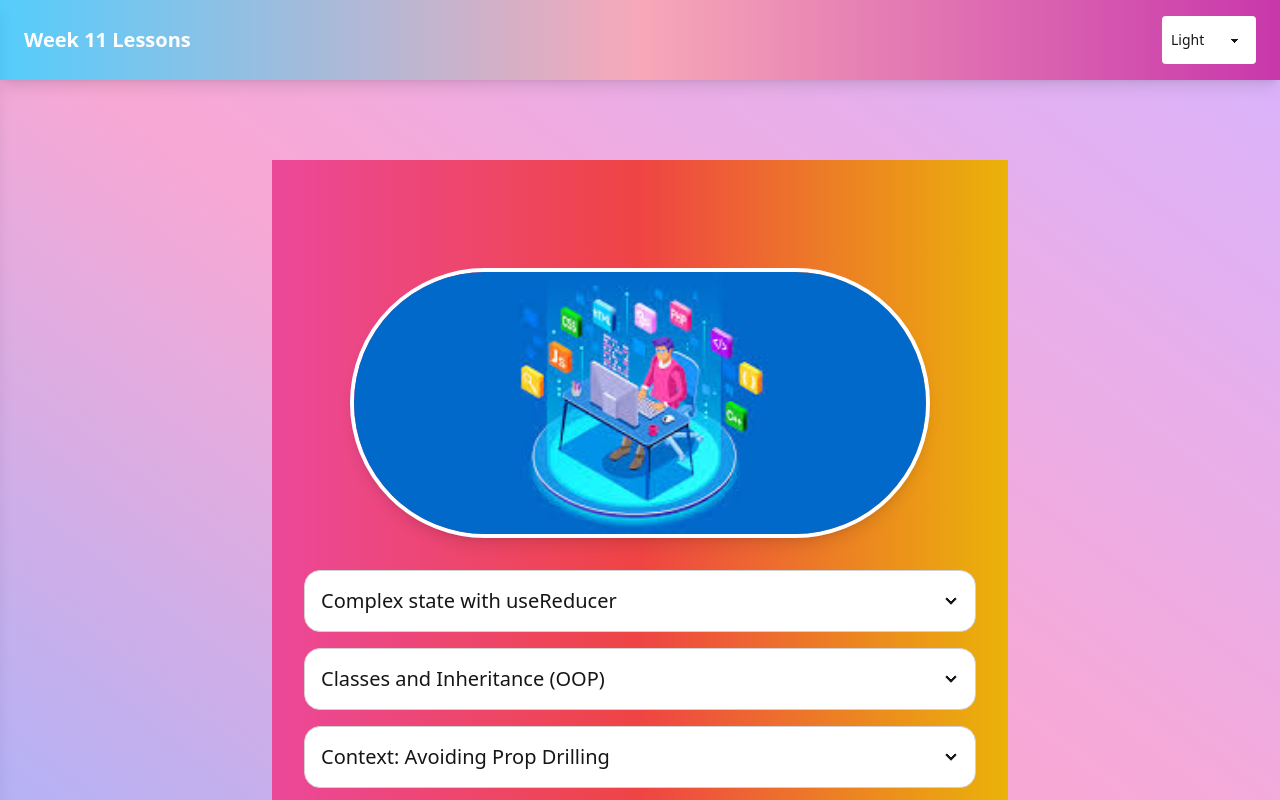
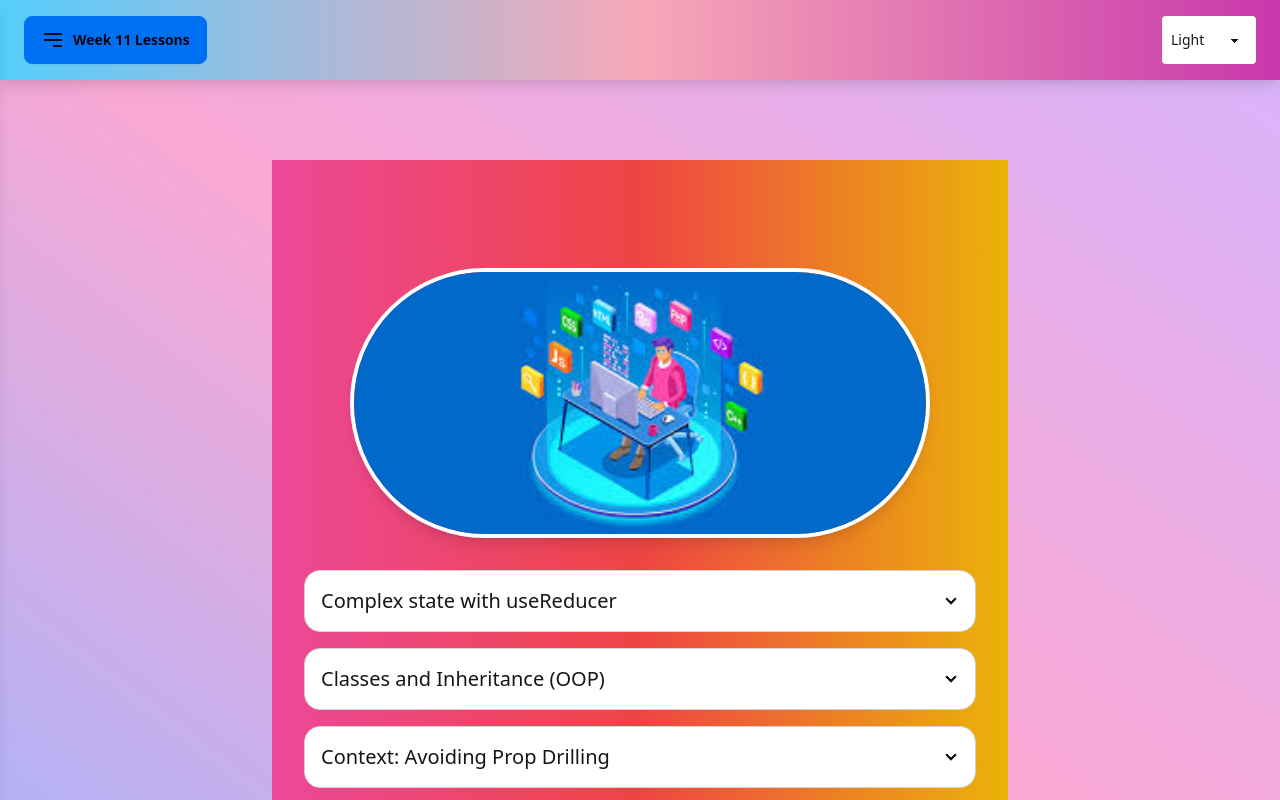
Before and after one commit to nicky-mc/week11-lessons-maybe, a Next.js app: page / in a window 1280 px wide. Shown: the top 800 px of the page. Built offline with nearby package versions, Linux system fonts and the light colour scheme.

Commit message:
more lessons completed

```diff
--- a/src/components/Nabar.jsx
+++ b/src/components/Nabar.jsx
@@ -17,12 +17,27 @@ const Navbar = () => {
           backgroundImage: "linear-gradient(90deg, #55CDFC, #F7A8B8, #C837AB)",
         }}
       >
-        {/* Week 11 Lessons Button to open drawer */}
+        {/* Week 11 Lessons Button using DaisyUI with SVG Icon */}
         <button
           onClick={toggleDrawer}
-          className="text-xl font-bold text-white transition hover:underline"
+          className="btn btn-primary btn-md flex items-center gap-2"
         >
-          Week 11 Lessons
+          {/* SVG Icon for Menu */}
+          <svg
+            xmlns="http://www.w3.org/2000/svg"
+            className="h-6 w-6"
+            fill="none"
+            viewBox="0 0 24 24"
+            stroke="currentColor"
+          >
+            <path
+              strokeLinecap="round"
+              strokeLinejoin="round"
+              strokeWidth="2"
+              d="M4 6h16M4 12h16m-7 6h7"
+            />
+          </svg>
+          <span>Week 11 Lessons</span>
         </button>
 
         {/* Theme Toggle */}
@@ -57,8 +72,8 @@ const Navbar = () => {
             </Link>
             <Link href="/object-orientated-programming" passHref>
               <span className="text-white hover:underline cursor-pointer">Object-Oriented Programming</span>
-                      </Link>
-                      <Link href="/another-useReducer-page" passHref>
+            </Link>
+            <Link href="/another-useReducer-page" passHref>
               <span className="text-white hover:underline cursor-pointer">Another useReducer page</span>
             </Link>
           </nav>
```
